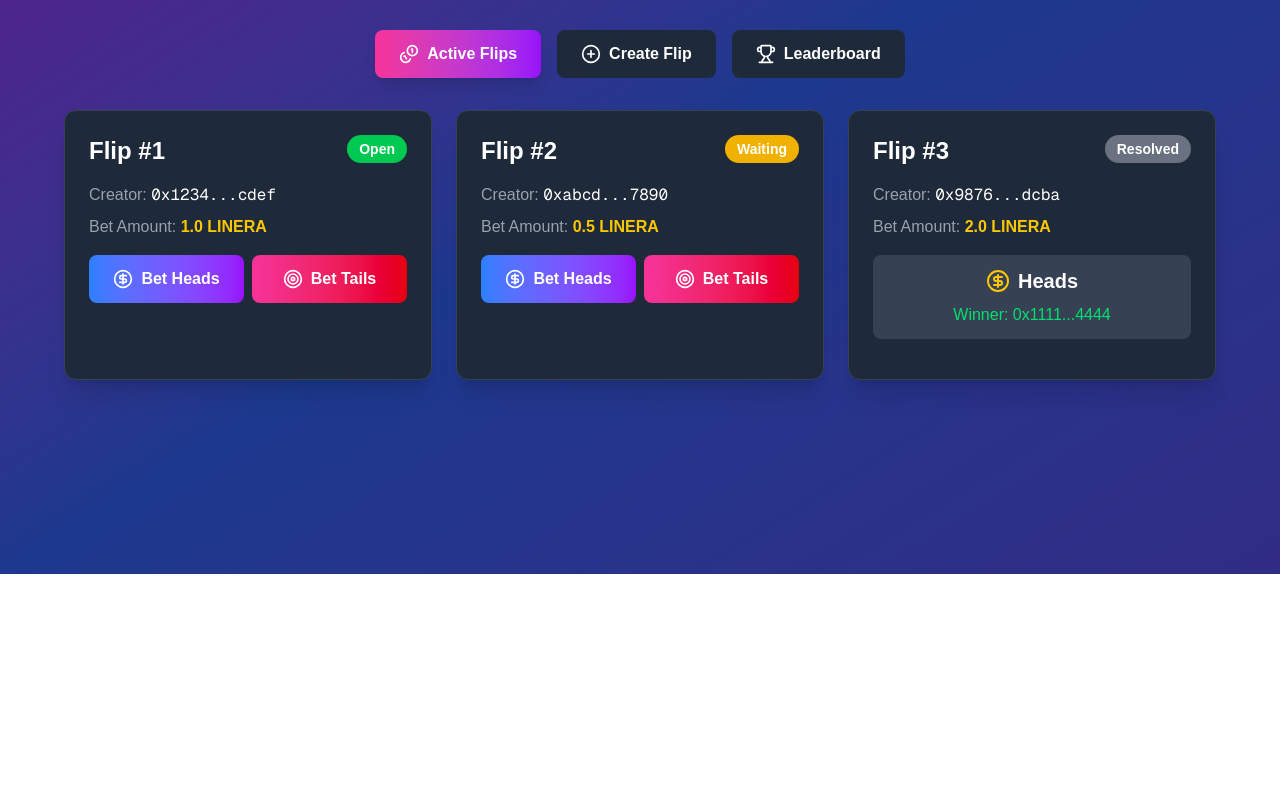
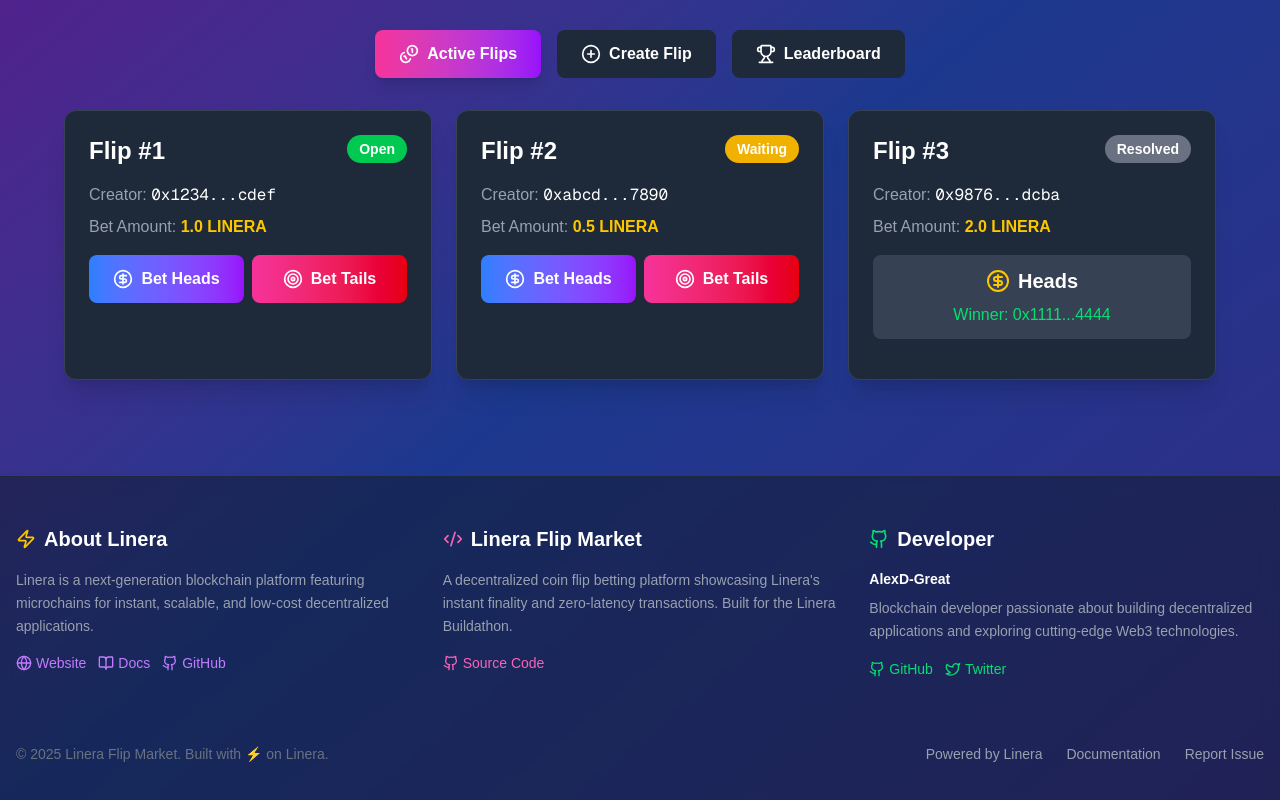
Before and after one commit to AlexD-Great/Linera-flip-market, a Next.js app in the folder web/: page / in a window 1280 px wide. Shown: the part 226-1026 px from the top of the page. Before the commit the page ends 800 px from the top, so only its background shows below. Built offline with nearby package versions, Linux system fonts and the light colour scheme.

Commit message:
Add professional footer with Linera info and developer details

```diff
--- a/web/app/page.tsx
+++ b/web/app/page.tsx
@@ -5,6 +5,7 @@ import FlipCard from '@/components/FlipCard';
 import CreateFlip from '@/components/CreateFlip';
 import Leaderboard from '@/components/Leaderboard';
 import WalletConnect from '@/components/WalletConnect';
+import Footer from '@/components/Footer';
 import { useFlipMarketStore } from '@/lib/store';
 import { Loader2, Coins, PlusCircle, Trophy } from 'lucide-react';
 
@@ -90,6 +91,7 @@ export default function Home() {
           {activeTab === 'leaderboard' && <Leaderboard />}
         </div>
       </div>
+      <Footer />
     </main>
   );
 }
--- /dev/null
+++ b/web/components/Footer.tsx
@@ -0,0 +1,146 @@
+'use client';
+
+import { Github, Twitter, Globe, Zap, BookOpen, Code2 } from 'lucide-react';
+
+export default function Footer() {
+  return (
+    <footer className="mt-16 border-t border-gray-800 bg-gray-900/50 backdrop-blur-sm">
+      <div className="max-w-7xl mx-auto px-4 py-12">
+        <div className="grid grid-cols-1 md:grid-cols-3 gap-8 mb-8">
+          {/* About Linera */}
+          <div>
+            <h3 className="text-xl font-bold mb-4 flex items-center gap-2">
+              <Zap className="w-5 h-5 text-yellow-400" />
+              About Linera
+            </h3>
+            <p className="text-gray-400 mb-4 text-sm leading-relaxed">
+              Linera is a next-generation blockchain platform featuring microchains
+              for instant, scalable, and low-cost decentralized applications.
+            </p>
+            <div className="flex gap-3">
+              <a
+                href="https://linera.io"
+                target="_blank"
+                rel="noopener noreferrer"
+                className="flex items-center gap-1 text-purple-400 hover:text-purple-300 transition-colors text-sm"
+              >
+                <Globe className="w-4 h-4" />
+                Website
+              </a>
+              <a
+                href="https://linera.dev"
+                target="_blank"
+                rel="noopener noreferrer"
+                className="flex items-center gap-1 text-purple-400 hover:text-purple-300 transition-colors text-sm"
+              >
+                <BookOpen className="w-4 h-4" />
+                Docs
+              </a>
+              <a
+                href="https://github.com/linera-io"
+                target="_blank"
+                rel="noopener noreferrer"
+                className="flex items-center gap-1 text-purple-400 hover:text-purple-300 transition-colors text-sm"
+              >
+                <Github className="w-4 h-4" />
+                GitHub
+              </a>
+            </div>
+          </div>
+
+          {/* About This Project */}
+          <div>
+            <h3 className="text-xl font-bold mb-4 flex items-center gap-2">
+              <Code2 className="w-5 h-5 text-pink-400" />
+              Linera Flip Market
+            </h3>
+            <p className="text-gray-400 mb-4 text-sm leading-relaxed">
+              A decentralized coin flip betting platform showcasing Linera's
+              instant finality and zero-latency transactions. Built for the
+              Linera Buildathon.
+            </p>
+            <div className="flex gap-3">
+              <a
+                href="https://github.com/AlexD-Great/Linera-flip-market"
+                target="_blank"
+                rel="noopener noreferrer"
+                className="flex items-center gap-1 text-pink-400 hover:text-pink-300 transition-colors text-sm"
+              >
+                <Github className="w-4 h-4" />
+                Source Code
+              </a>
+            </div>
+          </div>
+
+          {/* Developer Info */}
+          <div>
+            <h3 className="text-xl font-bold mb-4 flex items-center gap-2">
+              <Github className="w-5 h-5 text-green-400" />
+              Developer
+            </h3>
+            <p className="text-gray-400 mb-2 text-sm">
+              <span className="font-semibold text-white">AlexD-Great</span>
+            </p>
+            <p className="text-gray-400 mb-4 text-sm leading-relaxed">
+              Blockchain developer passionate about building decentralized
+              applications and exploring cutting-edge Web3 technologies.
+            </p>
+            <div className="flex gap-3">
+              <a
+                href="https://github.com/AlexD-Great"
+                target="_blank"
+                rel="noopener noreferrer"
+                className="flex items-center gap-1 text-green-400 hover:text-green-300 transition-colors text-sm"
+              >
+                <Github className="w-4 h-4" />
+                GitHub
+              </a>
+              <a
+                href="https://twitter.com/AlexD_Great"
+                target="_blank"
+                rel="noopener noreferrer"
+                className="flex items-center gap-1 text-green-400 hover:text-green-300 transition-colors text-sm"
+              >
+                <Twitter className="w-4 h-4" />
+                Twitter
+              </a>
+            </div>
+          </div>
+        </div>
+
+        {/* Bottom Bar */}
+        <div className="pt-8 border-t border-gray-800 flex flex-col md:flex-row justify-between items-center gap-4">
+          <p className="text-gray-500 text-sm">
+            © 2025 Linera Flip Market. Built with ⚡ on Linera.
+          </p>
+          <div className="flex gap-6 text-sm">
+            <a
+              href="https://linera.io"
+              target="_blank"
+              rel="noopener noreferrer"
+              className="text-gray-400 hover:text-white transition-colors"
+            >
+              Powered by Linera
+            </a>
+            <a
+              href="https://github.com/AlexD-Great/Linera-flip-market/blob/main/README.md"
+              target="_blank"
+              rel="noopener noreferrer"
+              className="text-gray-400 hover:text-white transition-colors"
+            >
+              Documentation
+            </a>
+            <a
+              href="https://github.com/AlexD-Great/Linera-flip-market/issues"
+              target="_blank"
+              rel="noopener noreferrer"
+              className="text-gray-400 hover:text-white transition-colors"
+            >
+              Report Issue
+            </a>
+          </div>
+        </div>
+      </div>
+    </footer>
+  );
+}
```
